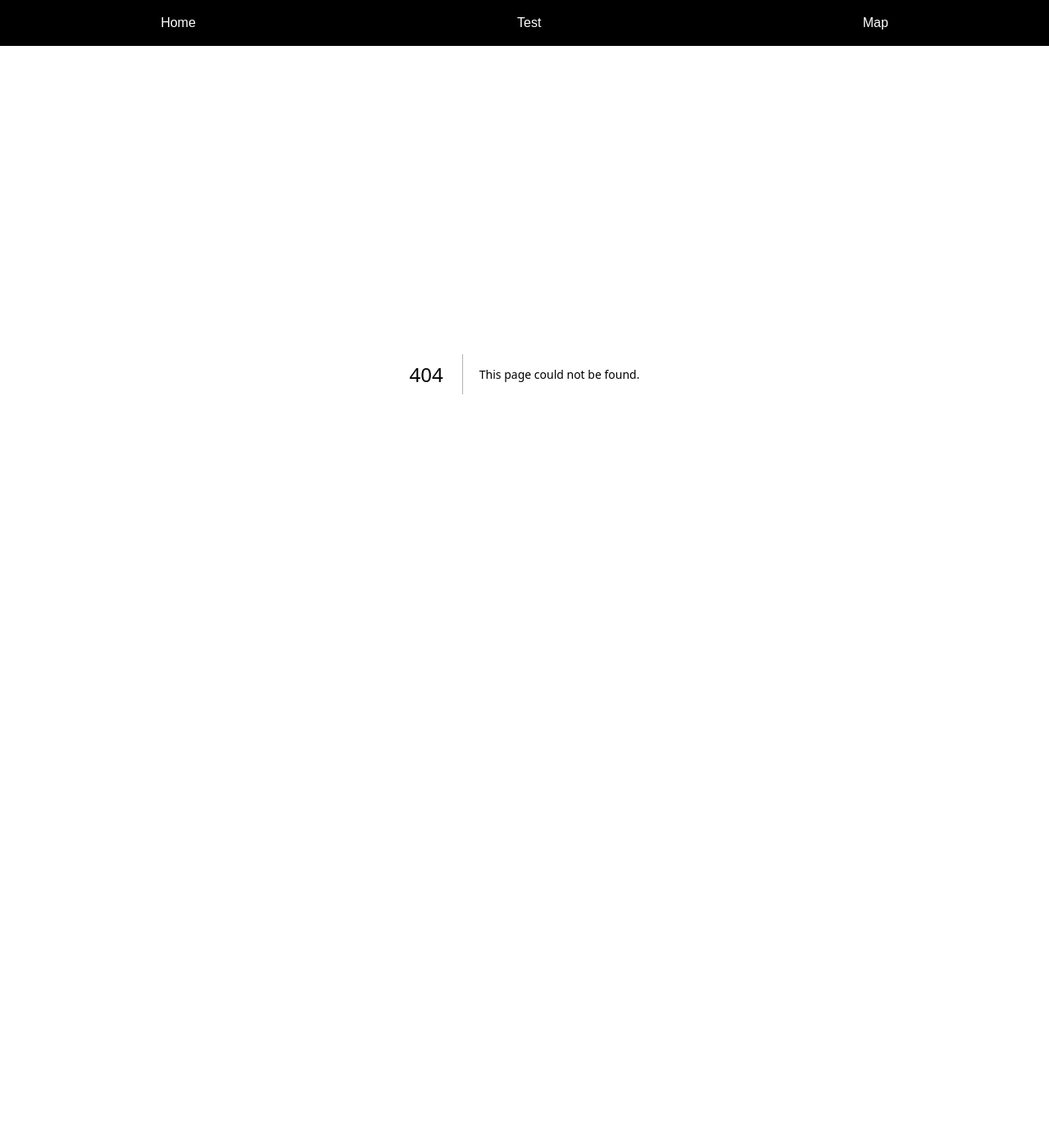
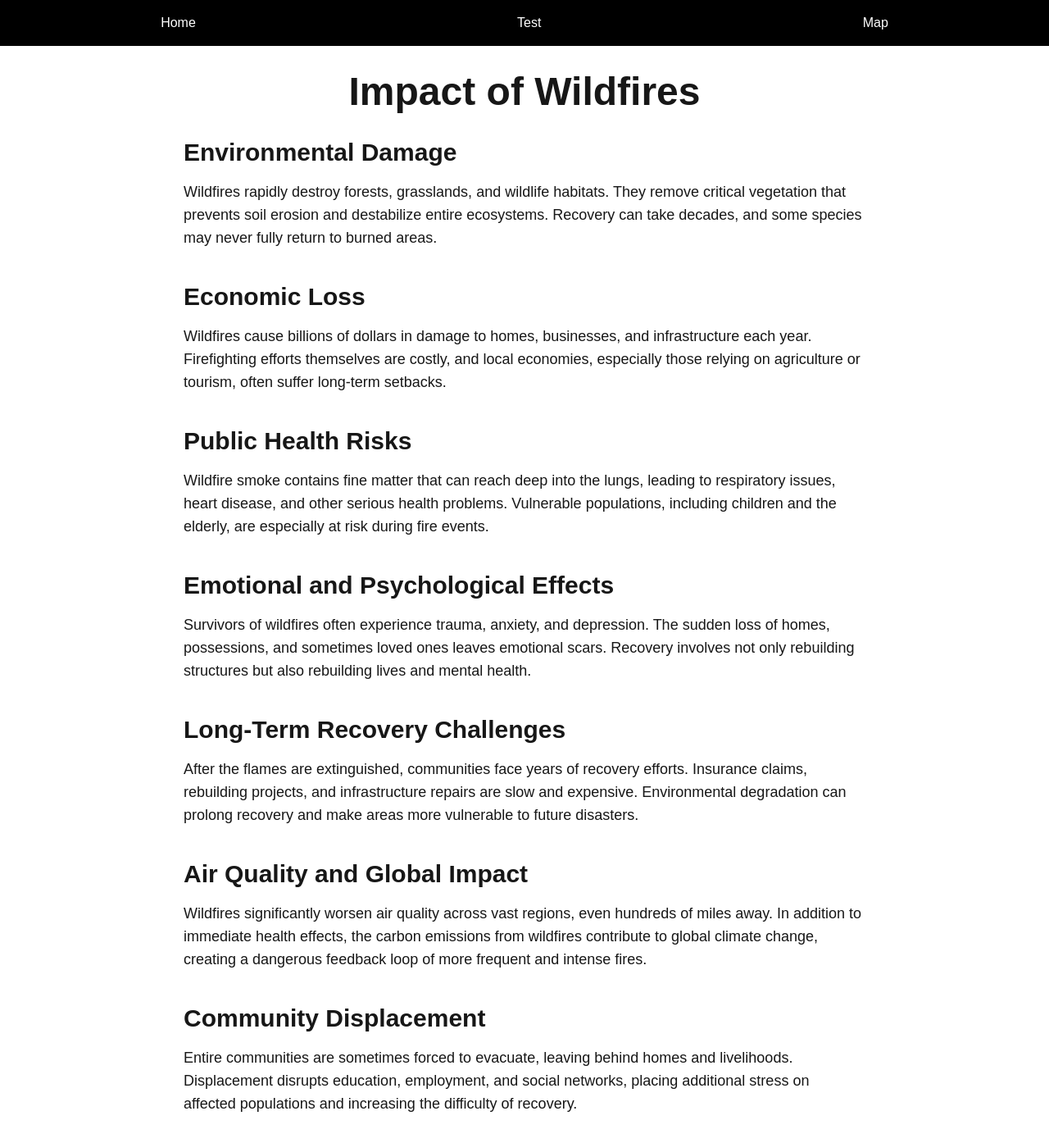
Before and after one commit to bluegoat2/CS160, a Next.js app in the folder emberalert/: page /impact in a window 1280 px wide. Before the commit this address had no page. Shown: the top 1394 px of the page at 82% size. Before the commit the page ends 856 px from the top, so only its background shows below. Built offline with nearby package versions, Linux system fonts and the light colour scheme.

Commit message:
first draft impact page
some impact information about wildfires

```diff
--- /dev/null
+++ b/emberalert/app/impact/page.js
@@ -0,0 +1,56 @@
+export default function ImpactPage() {
+  return (
+    <main className="p-8 max-w-4xl mx-auto">
+      <h1 className="text-5xl font-bold mb-8 text-center">Impact of Wildfires</h1>
+
+      <section className="mb-10">
+        <h2 className="text-3xl font-semibold mb-4">Environmental Damage</h2>
+        <p className="text-lg">
+          Wildfires rapidly destroy forests, grasslands, and wildlife habitats. They remove critical vegetation that prevents soil erosion and destabilize entire ecosystems. Recovery can take decades, and some species may never fully return to burned areas.
+        </p>
+      </section>
+
+      <section className="mb-10">
+        <h2 className="text-3xl font-semibold mb-4">Economic Loss</h2>
+        <p className="text-lg">
+          Wildfires cause billions of dollars in damage to homes, businesses, and infrastructure each year. Firefighting efforts themselves are costly, and local economies, especially those relying on agriculture or tourism, often suffer long-term setbacks.
+        </p>
+      </section>
+
+      <section className="mb-10">
+        <h2 className="text-3xl font-semibold mb-4">Public Health Risks</h2>
+        <p className="text-lg">
+          Wildfire smoke contains fine matter that can reach deep into the lungs, leading to respiratory issues, heart disease, and other serious health problems. Vulnerable populations, including children and the elderly, are especially at risk during fire events.
+        </p>
+      </section>
+
+      <section className="mb-10">
+        <h2 className="text-3xl font-semibold mb-4">Emotional and Psychological Effects</h2>
+        <p className="text-lg">
+          Survivors of wildfires often experience trauma, anxiety, and depression. The sudden loss of homes, possessions, and sometimes loved ones leaves emotional scars. Recovery involves not only rebuilding structures but also rebuilding lives and mental health.
+        </p>
+      </section>
+
+      <section className="mb-10">
+        <h2 className="text-3xl font-semibold mb-4">Long-Term Recovery Challenges</h2>
+        <p className="text-lg">
+          After the flames are extinguished, communities face years of recovery efforts. Insurance claims, rebuilding projects, and infrastructure repairs are slow and expensive. Environmental degradation can prolong recovery and make areas more vulnerable to future disasters.
+        </p>
+      </section>
+
+      <section className="mb-10">
+        <h2 className="text-3xl font-semibold mb-4">Air Quality and Global Impact</h2>
+        <p className="text-lg">
+          Wildfires significantly worsen air quality across vast regions, even hundreds of miles away. In addition to immediate health effects, the carbon emissions from wildfires contribute to global climate change, creating a dangerous feedback loop of more frequent and intense fires.
+        </p>
+      </section>
+
+      <section className="mb-10">
+        <h2 className="text-3xl font-semibold mb-4">Community Displacement</h2>
+        <p className="text-lg">
+          Entire communities are sometimes forced to evacuate, leaving behind homes and livelihoods. Displacement disrupts education, employment, and social networks, placing additional stress on affected populations and increasing the difficulty of recovery.
+        </p>
+      </section>
+    </main>
+  );
+}
```
